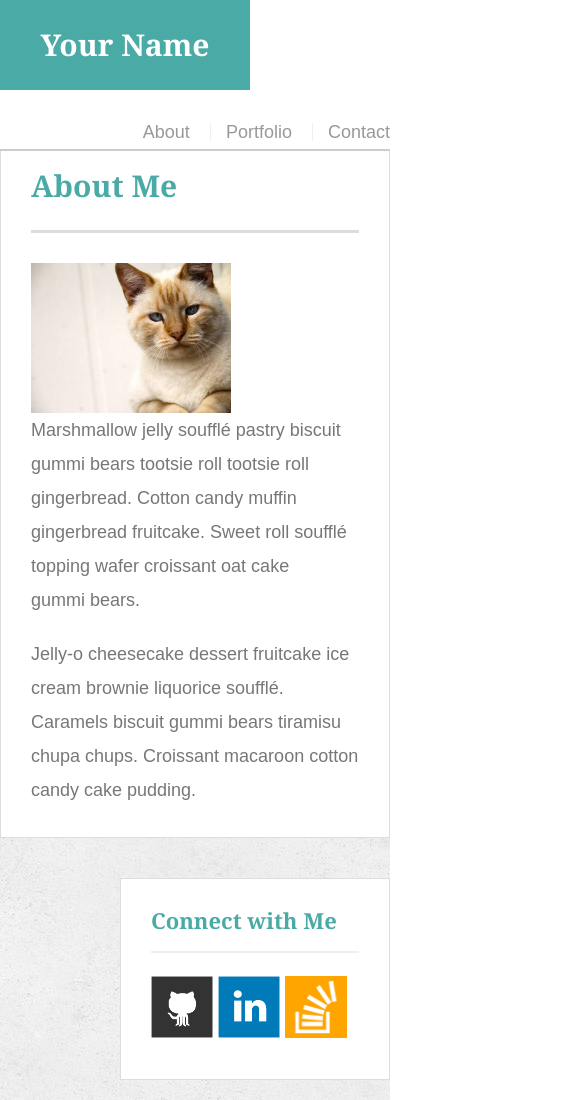
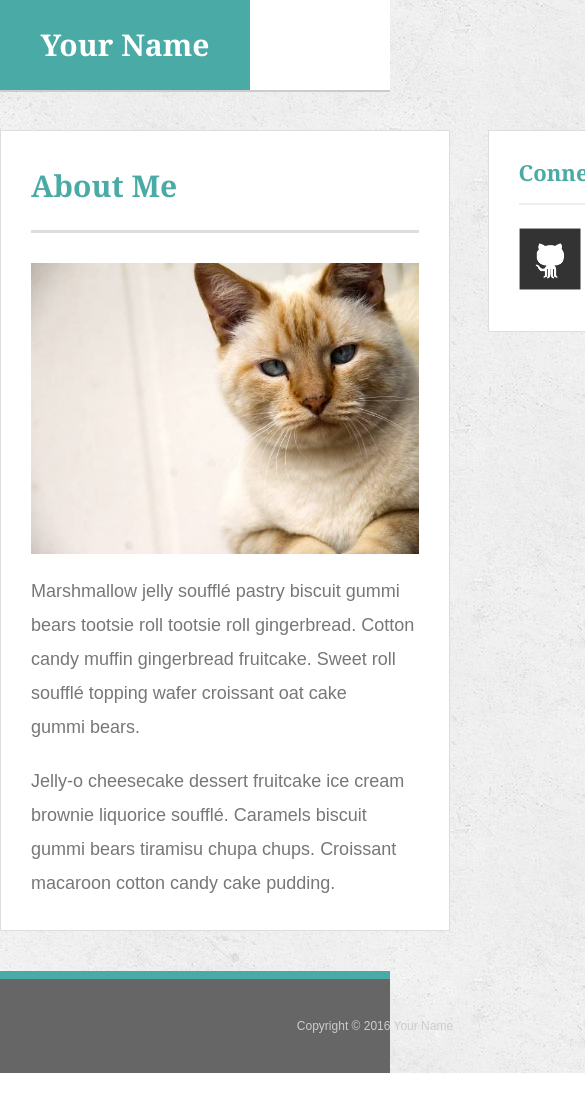
Before and after one commit to zwpleasant/Responsive-Portfolio, a plain HTML site: page index.html in a window 390 px wide. Shown: the top 1100 px of the page, 585 px wide, since content can reach past the window. After the commit the page ends 1073 px from the top, so only its background shows below. Drawn offline with Linux system fonts and the light colour scheme.

Commit message:
set files for 980px

```diff
--- a/assets/css/style.css
+++ b/assets/css/style.css
@@ -237,3 +237,29 @@ input[type=submit] {
   background: #4aaaa5;
   border: 0 none;
 }
+
+@media screen and (max-width: 980px){
+  .container {
+    width: 750px;
+  }
+  .main-section {
+    width: 60%;
+  }
+  .sidebar {
+    width: 35%;
+  }
+  .auth-image {
+    width: 100%;
+    margin-bottom: 20px;
+  }
+  .work {
+    width: 100%;
+  }
+}
+
+@media screen and (max-width: 768px){
+}
+
+@media screen and (max-width: 640px){
+
+}
--- a/index.html
+++ b/index.html
@@ -3,6 +3,7 @@
 
 <head>
   <meta charset="UTF-8">
+  <meta name="viewport" content="width=device-width, initial-scale=1.0">
   <title>About | Your Name</title>
   <link rel="stylesheet" type="text/css" href="assets/css/reset.css">
   <link rel="stylesheet" type="text/css" href="assets/css/style.css">
```
Also changed, not shown: contact.html (+1 -0 lines), portfolio.html (+1 -0 lines).
